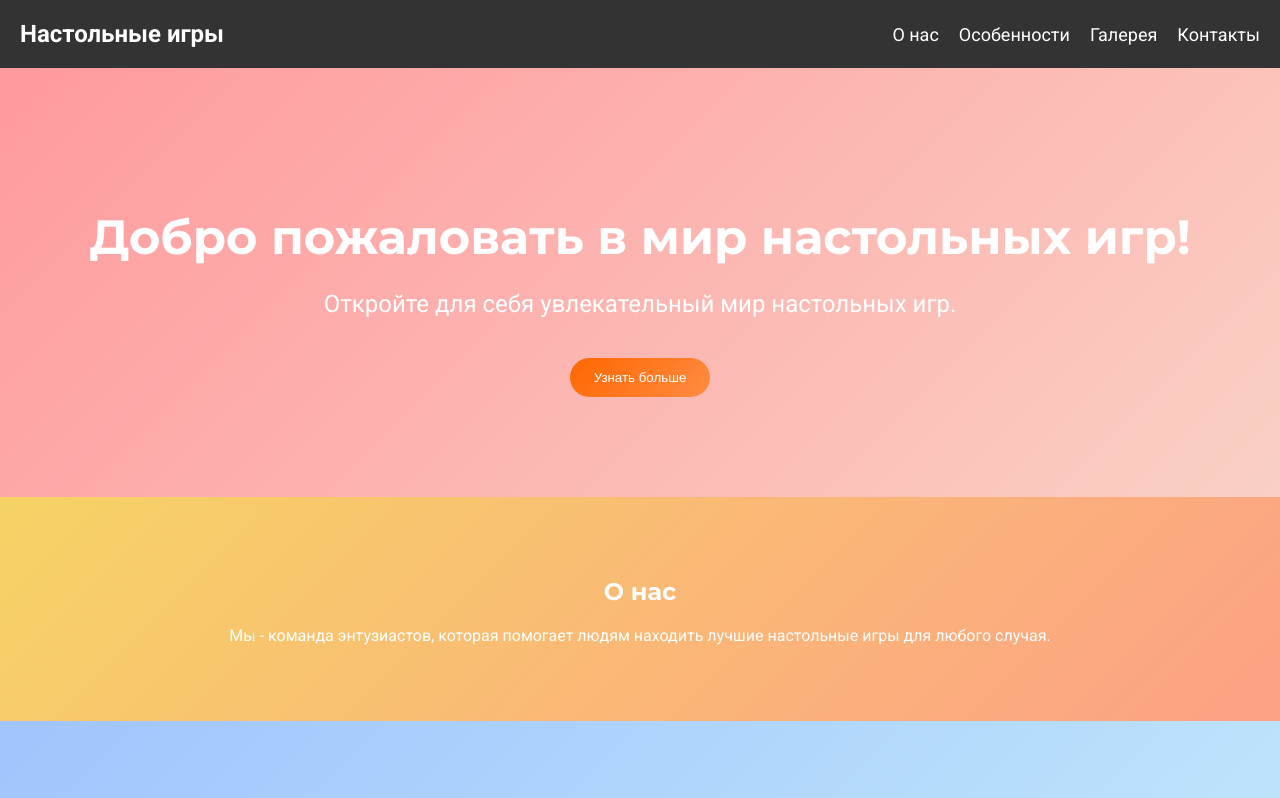
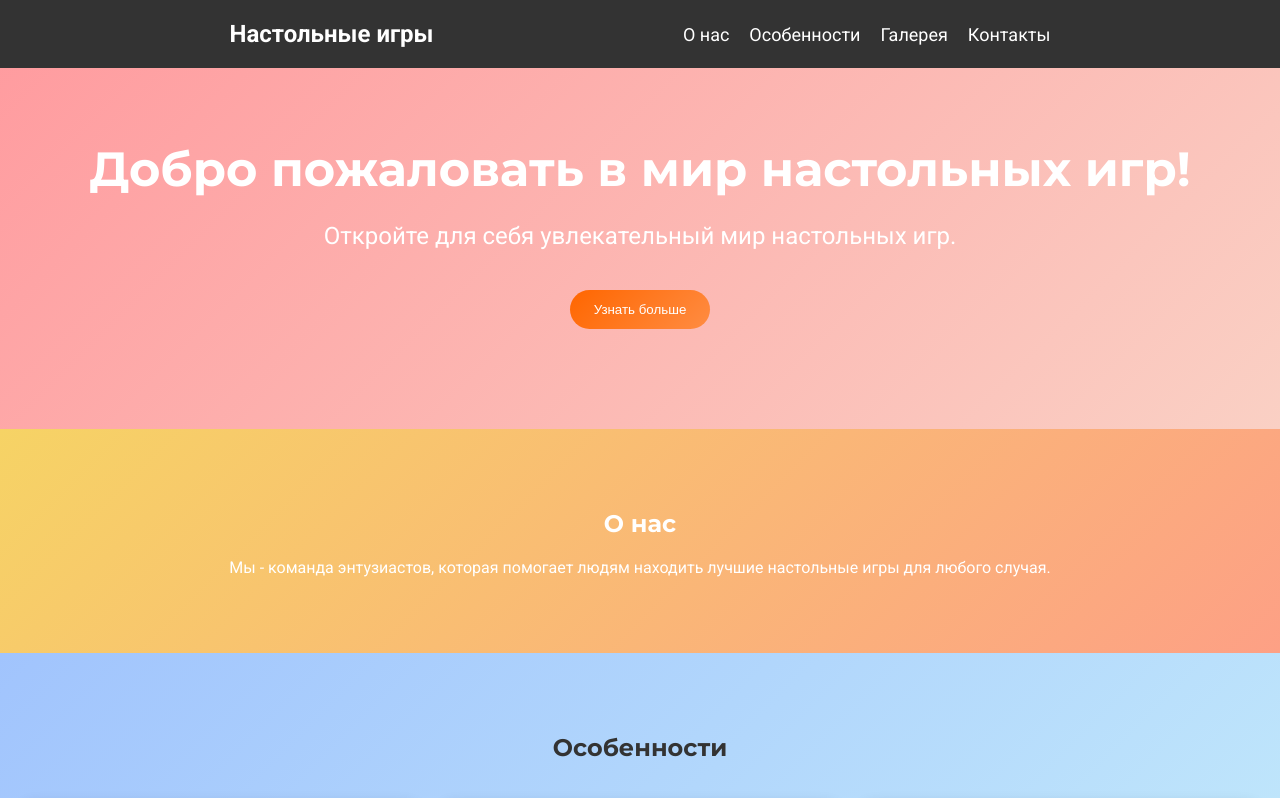
Before and after one commit to FinnNite/ASPNET, a plain HTML site: page public/index.html in a window 1280 px wide. Shown: the top 798 px of the page. Drawn offline with Linux system fonts and the light colour scheme.

Commit message:
Header changed

```diff
--- a/public/styles.css
+++ b/public/styles.css
@@ -12,11 +12,15 @@ h1, h2 {
 
 header {
     display: flex;
-    justify-content: space-between;
+    position: fixed;
+    width: 100%;
+    justify-content: space-evenly;
     align-items: center;
-    padding: 20px;
+    padding-top: 20px;
+    padding-bottom: 20px;
     background-color: #333;
     color: #fff;
+    z-index: 1000;
 }
 
 header .logo {
```
